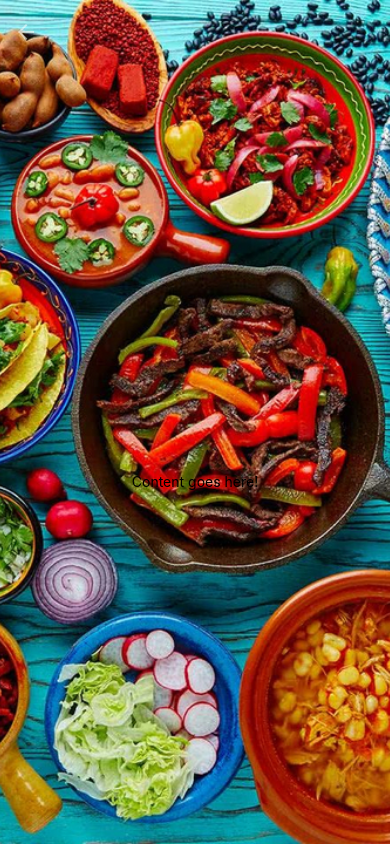
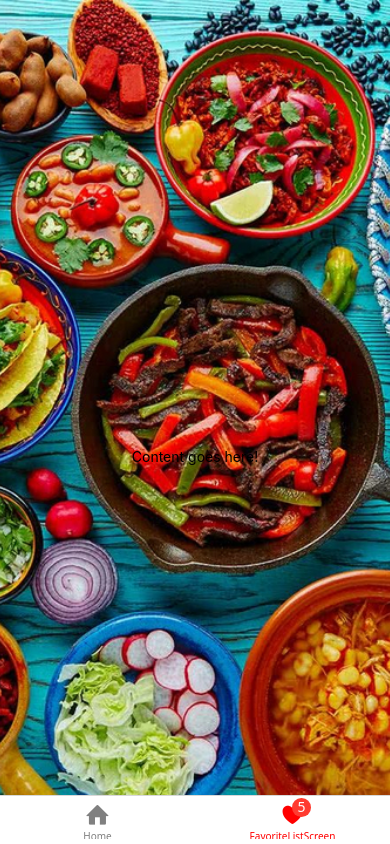
Before and after one commit to smitha-2020/reactNative_examples, a React Native app: screen /FavoriteListScreen in a window 390 px wide. Built offline with nearby package versions, Linux system fonts and the light colour scheme; what @react-native-vector-icons/material-design-icons would draw is missing.

Commit message:
Tab Route Setup, styling changes

```diff
--- a/package.json
+++ b/package.json
@@ -16,6 +16,7 @@
     "@gorhom/bottom-sheet": "^5.1.6",
     "@react-native-vector-icons/material-design-icons": "^12.0.1",
     "@react-native/new-app-screen": "0.80.0",
+    "@react-navigation/bottom-tabs": "^7.4.2",
     "@react-navigation/native": "^7.1.14",
     "@react-navigation/native-stack": "^7.3.21",
     "react": "19.1.0",
--- a/src/components/MainApp.tsx
+++ b/src/components/MainApp.tsx
@@ -1,10 +1,11 @@
 import AppStateProvider from './provider/AppStateProvider';
-import Routes from './Routes';
+//import Routes from './Routes';
+import TabRoute from './TabRoute';
 
 const MainApp = () => {
   return (
     <AppStateProvider>
-      <Routes />
+      <TabRoute />
     </AppStateProvider>
   );
 };
--- a/src/components/Routes.tsx
+++ b/src/components/Routes.tsx
@@ -1,4 +1,3 @@
-import { NavigationContainer } from '@react-navigation/native';
 import { createNativeStackNavigator } from '@react-navigation/native-stack';
 import HomeScreen from '../screens/HomeScreen';
 import DetailsScreen from '../screens/DetailsScreen';
@@ -22,7 +21,6 @@ const Routes = () => {
   //console.log(appContext);
   const { colors } = useAppTheme();
   return (
-    <NavigationContainer>
     <Stack.Navigator>
       <Stack.Screen name="HomeScreen" options={{ headerShown: false }}>
         {props => <MemorizedHomeScreen {...props} category={CATEGORIES} />}
@@ -55,7 +53,7 @@ const Routes = () => {
         {props => <MemorizedIndividualDetailScreen {...props} />}
       </Stack.Screen>
 
-        <Stack.Screen
+      {/** <Stack.Screen
         name="FavoriteListScreen"
         options={{
           headerTransparent: true,
@@ -66,9 +64,8 @@ const Routes = () => {
         }}
       >
         {props => <MemorizedFavoriteListScreen {...props} />}
-        </Stack.Screen>
+      </Stack.Screen> */}
     </Stack.Navigator>
-    </NavigationContainer>
   );
 };
 
--- /dev/null
+++ b/src/components/TabRoute.tsx
@@ -0,0 +1,74 @@
+import { createBottomTabNavigator } from '@react-navigation/bottom-tabs';
+import Routes from './Routes';
+import { NavigationContainer } from '@react-navigation/native';
+import FavoriteListScreen from '../screens/FavoriteListScreen';
+import IonicIons from 'react-native-vector-icons/Ionicons';
+import EntypoIcon from 'react-native-vector-icons/Entypo';
+import { responsiveScale } from '../Theme';
+
+const Tab = createBottomTabNavigator();
+
+const TabRoute = () => {
+  return (
+    <NavigationContainer>
+      <Tab.Navigator
+        screenOptions={{
+          headerShown: false,
+          tabBarHideOnKeyboard: true,
+          tabBarActiveTintColor: 'red',
+          tabBarInactiveTintColor: 'gray',
+        }}
+      >
+        <Tab.Screen
+          name="Home"
+          component={Routes}
+          options={{
+            tabBarIcon: ({
+              focused,
+              color,
+              size,
+            }: {
+              focused: boolean;
+              color: string;
+              size: number;
+            }) => {
+              return (
+                <EntypoIcon
+                  name="home"
+                  size={responsiveScale(20)}
+                  color={focused ? 'red' : 'gray'}
+                />
+              );
+            },
+          }}
+        />
+        <Tab.Screen
+          name="FavoriteListScreen"
+          component={FavoriteListScreen}
+          options={{
+            tabBarBadge: 5,
+            tabBarIcon: ({
+              focused,
+              color,
+              size,
+            }: {
+              focused: boolean;
+              color: string;
+              size: number;
+            }) => {
+              return (
+                <IonicIons
+                  name="heart"
+                  size={responsiveScale(20)}
+                  color={focused ? 'red' : 'gray'}
+                />
+              );
+            },
+          }}
+        />
+      </Tab.Navigator>
+    </NavigationContainer>
+  );
+};
+
+export default TabRoute;
--- a/src/navigation/types.ts
+++ b/src/navigation/types.ts
@@ -7,7 +7,7 @@ export type RouteStackParamList = {
   IndividualDetailScreen: {
     recipeId: string;
   };
-  FavoriteListScreen: undefined;
+
   // add other routes here
 };
 
--- a/src/screens/IndividualDetailScreen.tsx
+++ b/src/screens/IndividualDetailScreen.tsx
@@ -31,6 +31,13 @@ const IndividualDetailScreen = ({
             alignItems: 'center',
           }}
         >
+          <View
+            style={{
+              width: '90%',
+              flexDirection: 'row',
+              flexWrap: 'wrap',
+            }}
+          >
             <Text
               variant="headlineSmall"
               style={{
@@ -41,6 +48,7 @@ const IndividualDetailScreen = ({
             >
               {item.title.toUpperCase()}
             </Text>
+          </View>
 
           <View>
             <IonicIons
@@ -84,10 +92,15 @@ const IndividualDetailScreen = ({
               flexDirection: 'row',
               justifyContent: 'space-between',
               alignItems: 'flex-start',
-              width: '60%',
             }}
           >
-            <View>
+            <View
+              style={{
+                width: '65%',
+                flexWrap: 'wrap',
+                flexDirection: 'row',
+              }}
+            >
               {item.ingredients.map((mealIngredient: any) => (
                 <View
                   style={{
```
Also changed, not shown: 2 other files (tests, documents, lock files or other folders). Lines whose indentation alone changed are shown as unchanged.
